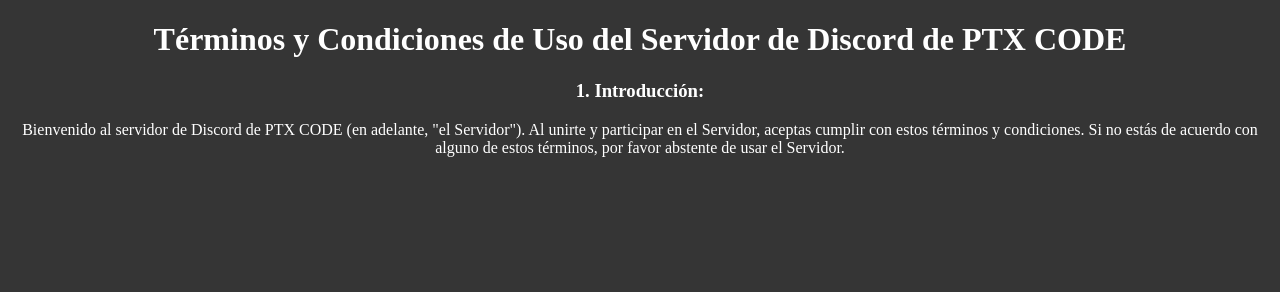
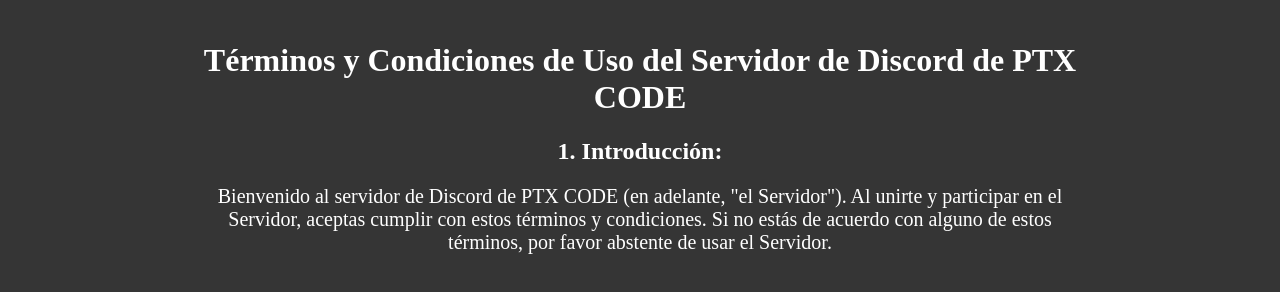
Before and after one commit to MrPotrex/PTXCODE.github.io, a plain HTML site: page index.html in a window 1280 px wide. Drawn offline with Linux system fonts and the light colour scheme.

Commit message:
Actualizacion

```diff
--- a/index.html
+++ b/index.html
@@ -3,8 +3,10 @@
     <link rel="stylesheet" href="./style.css">
     <title>PTX CODE</title>
 <body>
+    <div class="cartabon">
 <h1>Términos y Condiciones de Uso del Servidor de Discord de PTX CODE</h1>
-<h3>1. Introducción:</h3>
+<h2>1. Introducción:</h3>
 <p>Bienvenido al servidor de Discord de PTX CODE (en adelante, "el Servidor"). Al unirte y participar en el Servidor, aceptas cumplir con estos términos y condiciones. Si no estás de acuerdo con alguno de estos términos, por favor abstente de usar el Servidor.</p>
+</div>
 </body>
 </html>
--- a/style.css
+++ b/style.css
@@ -3,3 +3,15 @@ body {
     color: white;
     text-align: center;
 }
+
+p {
+    font-size: 20px;
+}
+
+.cartabon {
+    padding-top: 1%;
+    padding-bottom: 1%;
+    padding-left: 15%;
+    padding-right: 15%;
+
+}
```
